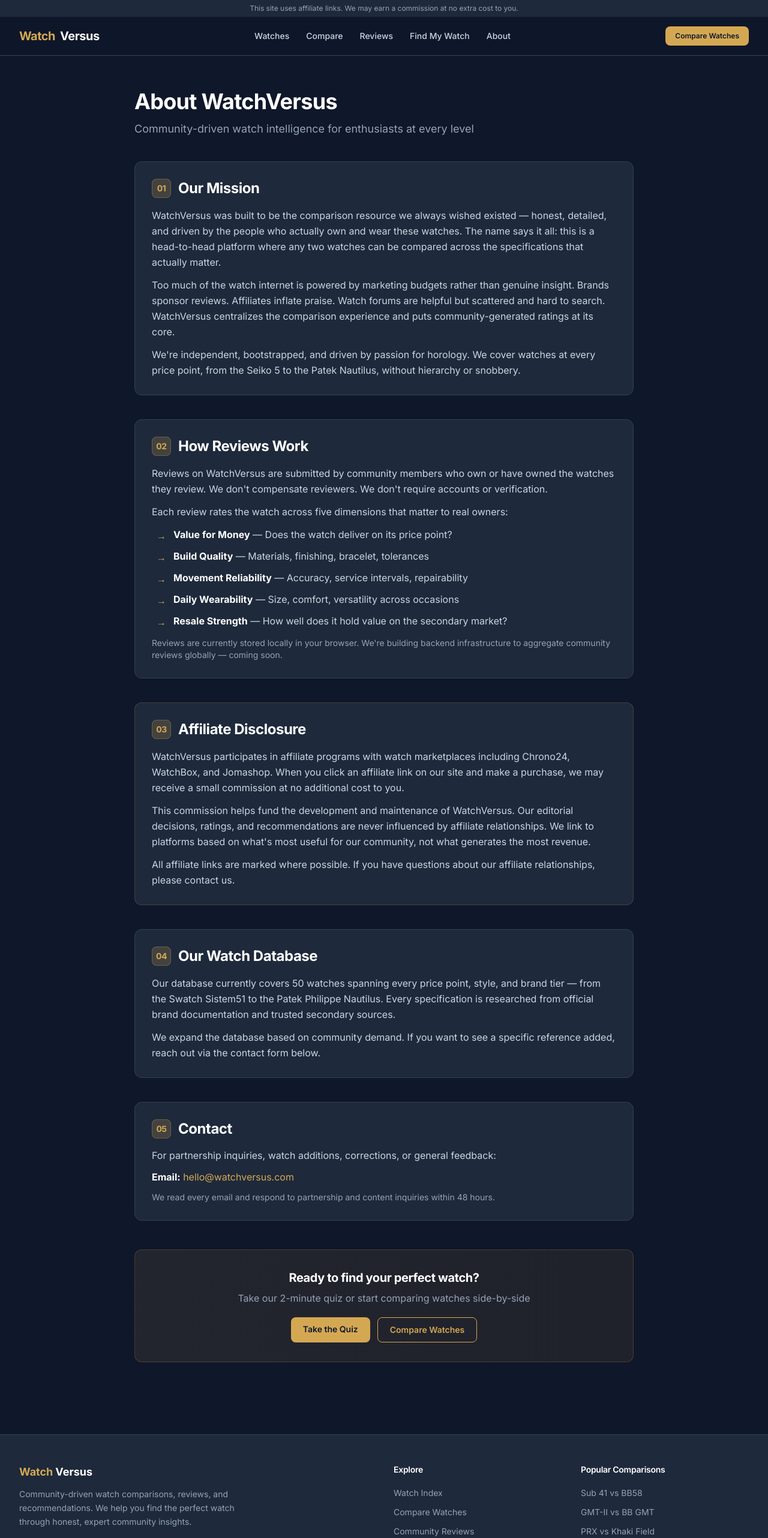
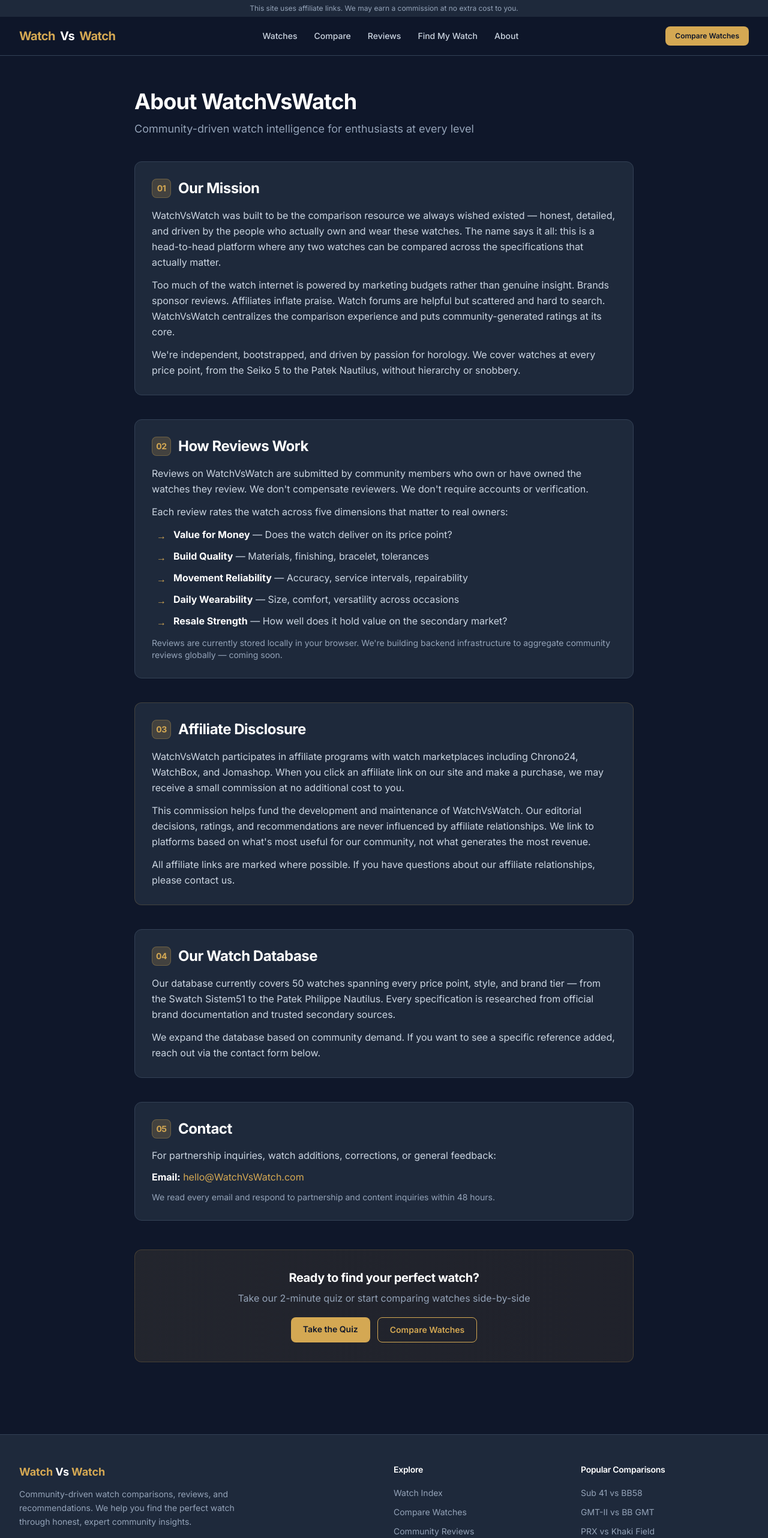
Before and after one commit to danielclarke56/watchversus, a Next.js app: page /about in a window 1280 px wide. Shown: the top 2564 px of the page at 60% size. Built offline with nearby package versions, Linux system fonts and the light colour scheme.

Commit message:
Rebrand: WatchVersus → WatchVsWatch
- Updated all brand references: layout, page titles, nav, footer, about, sitemap, robots
- Logo updated to Watch(gold)Vs(white)Watch(gold) pattern
- Domain updated to watchvswatch.com throughout
- Email: hello@watchvswatch.com

```diff
--- a/app/about/page.tsx
+++ b/app/about/page.tsx
@@ -2,15 +2,15 @@ import type { Metadata } from 'next'
 import Link from 'next/link'
 
 export const metadata: Metadata = {
-  title: 'About WatchVersus',
-  description: 'Learn about WatchVersus — our mission, how reviews work, and our affiliate policy.',
+  title: 'About WatchVsWatch',
+  description: 'Learn about WatchVsWatch — our mission, how reviews work, and our affiliate policy.',
 }
 
 export default function AboutPage() {
   return (
     <div className="max-w-4xl mx-auto px-4 sm:px-6 lg:px-8 py-14">
       <div className="mb-10">
-        <h1 className="text-4xl font-bold text-white mb-3">About WatchVersus</h1>
+        <h1 className="text-4xl font-bold text-white mb-3">About WatchVsWatch</h1>
         <p className="text-slate-400 text-lg">Community-driven watch intelligence for enthusiasts at every level</p>
       </div>
 
@@ -23,13 +23,13 @@ export default function AboutPage() {
           </h2>
           <div className="text-slate-300 space-y-3 leading-relaxed">
             <p>
-              WatchVersus was built to be the comparison resource we always wished existed — honest, detailed, and
+              WatchVsWatch was built to be the comparison resource we always wished existed — honest, detailed, and
               driven by the people who actually own and wear these watches. The name says it all: this is a head-to-head
               platform where any two watches can be compared across the specifications that actually matter.
             </p>
             <p>
               Too much of the watch internet is powered by marketing budgets rather than genuine insight. Brands sponsor
-              reviews. Affiliates inflate praise. Watch forums are helpful but scattered and hard to search. WatchVersus
+              reviews. Affiliates inflate praise. Watch forums are helpful but scattered and hard to search. WatchVsWatch
               centralizes the comparison experience and puts community-generated ratings at its core.
             </p>
             <p>
@@ -47,7 +47,7 @@ export default function AboutPage() {
           </h2>
           <div className="text-slate-300 space-y-3 leading-relaxed">
             <p>
-              Reviews on WatchVersus are submitted by community members who own or have owned the watches they review.
+              Reviews on WatchVsWatch are submitted by community members who own or have owned the watches they review.
               We don&apos;t compensate reviewers. We don&apos;t require accounts or verification.
             </p>
             <p>
@@ -82,12 +82,12 @@ export default function AboutPage() {
           </h2>
           <div className="text-slate-300 space-y-3 leading-relaxed">
             <p>
-              WatchVersus participates in affiliate programs with watch marketplaces including Chrono24, WatchBox, and
+              WatchVsWatch participates in affiliate programs with watch marketplaces including Chrono24, WatchBox, and
               Jomashop. When you click an affiliate link on our site and make a purchase, we may receive a small
               commission at no additional cost to you.
             </p>
             <p>
-              This commission helps fund the development and maintenance of WatchVersus. Our editorial decisions,
+              This commission helps fund the development and maintenance of WatchVsWatch. Our editorial decisions,
               ratings, and recommendations are never influenced by affiliate relationships. We link to platforms
               based on what&apos;s most useful for our community, not what generates the most revenue.
             </p>
@@ -129,7 +129,7 @@ export default function AboutPage() {
             </p>
             <p>
               <strong className="text-white">Email:</strong>{' '}
-              <span className="text-[#d4a853]">hello@watchversus.com</span>
+              <span className="text-[#d4a853]">hello@WatchVsWatch.com</span>
             </p>
             <p className="text-slate-400 text-sm">
               We read every email and respond to partnership and content inquiries within 48 hours.
--- a/app/layout.tsx
+++ b/app/layout.tsx
@@ -12,21 +12,21 @@ const inter = Inter({
 
 export const metadata: Metadata = {
   title: {
-    default: 'WatchVersus — Head-to-Head Watch Comparisons & Reviews',
-    template: '%s | WatchVersus',
+    default: 'WatchVsWatch — Head-to-Head Watch Comparisons & Reviews',
+    template: '%s | WatchVsWatch',
   },
   description:
     'Community-driven watch comparisons, honest reviews, and personalized recommendations. Compare any two watches side-by-side with real community ratings.',
   keywords: ['watch comparison', 'watch reviews', 'best watches', 'rolex vs omega', 'watch recommendations'],
   openGraph: {
     type: 'website',
-    siteName: 'WatchVersus',
-    title: 'WatchVersus — Head-to-Head Watch Comparisons & Reviews',
+    siteName: 'WatchVsWatch',
+    title: 'WatchVsWatch — Head-to-Head Watch Comparisons & Reviews',
     description: 'Community-driven watch comparisons, honest reviews, and personalized recommendations.',
   },
   twitter: {
     card: 'summary_large_image',
-    title: 'WatchVersus — Head-to-Head Watch Comparisons & Reviews',
+    title: 'WatchVsWatch — Head-to-Head Watch Comparisons & Reviews',
     description: 'Community-driven watch comparisons, honest reviews, and personalized recommendations.',
   },
 }
--- a/app/page.tsx
+++ b/app/page.tsx
@@ -5,7 +5,7 @@ import ReviewCard from '@/components/ReviewCard'
 import type { Metadata } from 'next'
 
 export const metadata: Metadata = {
-  title: 'WatchVersus — Find Your Perfect Watch',
+  title: 'WatchVsWatch — Find Your Perfect Watch',
   description:
     'Compare any two watches head-to-head, read community reviews, and take our quiz to find your perfect watch. Honest, community-driven insights.',
 }
@@ -69,7 +69,7 @@ export default function HomePage() {
 
       {/* How it works */}
       <section className="max-w-7xl mx-auto px-4 sm:px-6 lg:px-8 py-14">
-        <h2 className="text-2xl font-bold text-white mb-8 text-center">How WatchVersus Works</h2>
+        <h2 className="text-2xl font-bold text-white mb-8 text-center">How WatchVsWatch Works</h2>
         <div className="grid grid-cols-1 md:grid-cols-3 gap-6">
           {[
             {
--- a/app/robots.ts
+++ b/app/robots.ts
@@ -6,6 +6,6 @@ export default function robots(): MetadataRoute.Robots {
       userAgent: '*',
       allow: '/',
     },
-    sitemap: 'https://watchversus.com/sitemap.xml',
+    sitemap: 'https://watchvswatch.com/sitemap.xml',
   }
 }
--- a/app/sitemap.ts
+++ b/app/sitemap.ts
@@ -2,7 +2,7 @@ import { MetadataRoute } from 'next'
 import { watches, popularComparisons } from '@/lib/watches'
 
 export default function sitemap(): MetadataRoute.Sitemap {
-  const base = 'https://watchversus.com'
+  const base = 'https://watchvswatch.com'
 
   const staticPages = [
     { url: base, priority: 1.0 },
--- a/components/Footer.tsx
+++ b/components/Footer.tsx
@@ -7,15 +7,14 @@ export default function Footer() {
         <div className="grid grid-cols-1 md:grid-cols-4 gap-8">
           <div className="md:col-span-2">
             <div className="flex items-center gap-1 mb-3">
-              <span className="text-[#d4a853] text-lg font-bold">Watch</span>
-              <span className="text-white text-lg font-bold">Versus</span>
+              <span className="text-[#d4a853] text-lg font-bold">Watch</span><span className="text-white text-lg font-bold">Vs</span><span className="text-[#d4a853] text-lg font-bold">Watch</span>
             </div>
             <p className="text-slate-400 text-sm leading-relaxed max-w-sm">
               Community-driven watch comparisons, reviews, and recommendations.
               We help you find the perfect watch through honest, expert community insights.
             </p>
             <p className="text-slate-500 text-xs mt-4">
-              <strong className="text-slate-400">Affiliate Disclosure:</strong> WatchVersus participates
+              <strong className="text-slate-400">Affiliate Disclosure:</strong> WatchVsWatch participates
               in affiliate programs. When you click our links and make a purchase, we may earn a
               small commission at no extra cost to you. This helps support the site.
             </p>
@@ -60,7 +59,7 @@ export default function Footer() {
 
         <div className="border-t border-[#334155] mt-10 pt-6 flex flex-col sm:flex-row justify-between items-center gap-3">
           <p className="text-slate-500 text-xs">
-            © {new Date().getFullYear()} WatchVersus. All rights reserved.
+            © {new Date().getFullYear()} WatchVsWatch. All rights reserved.
           </p>
           <div className="flex gap-5">
             <Link href="/about" className="text-slate-500 hover:text-slate-300 text-xs transition-colors">About</Link>
--- a/components/Navigation.tsx
+++ b/components/Navigation.tsx
@@ -24,8 +24,7 @@ export default function Navigation() {
       <nav className="max-w-7xl mx-auto px-4 sm:px-6 lg:px-8 h-16 flex items-center justify-between">
         {/* Logo */}
         <Link href="/" className="flex items-center gap-2 shrink-0">
-          <span className="text-[#d4a853] text-xl font-bold tracking-tight">Watch</span>
-          <span className="text-white text-xl font-bold tracking-tight">Versus</span>
+          <span className="text-[#d4a853] text-xl font-bold tracking-tight">Watch</span><span className="text-white text-xl font-bold tracking-tight">Vs</span><span className="text-[#d4a853] text-xl font-bold tracking-tight">Watch</span>
         </Link>
 
         {/* Desktop nav */}
--- a/package.json
+++ b/package.json
@@ -1,5 +1,5 @@
 {
-  "name": "watchversus",
+  "name": "WatchVsWatch",
   "version": "0.1.0",
   "private": true,
   "scripts": {
```
Also changed, not shown: 1 other file (tests, documents, lock files or other folders).
